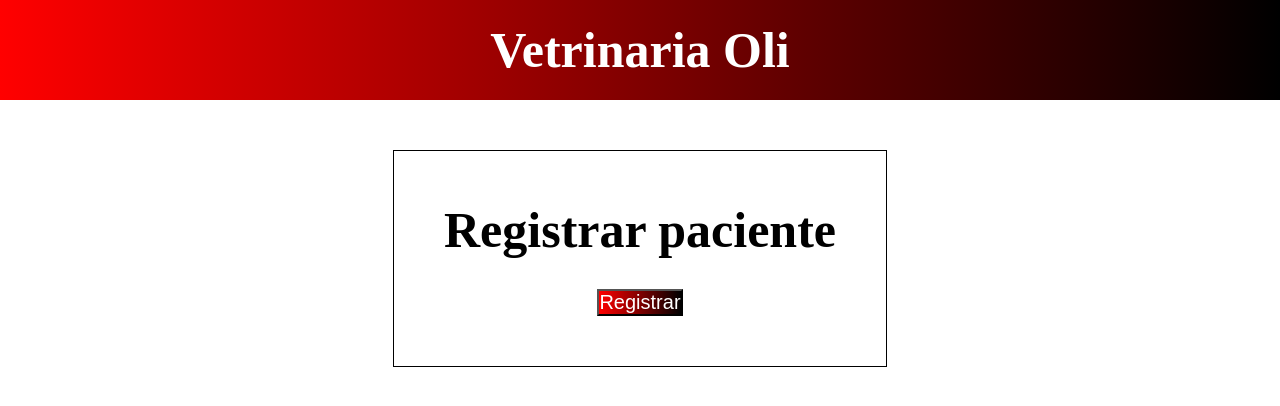
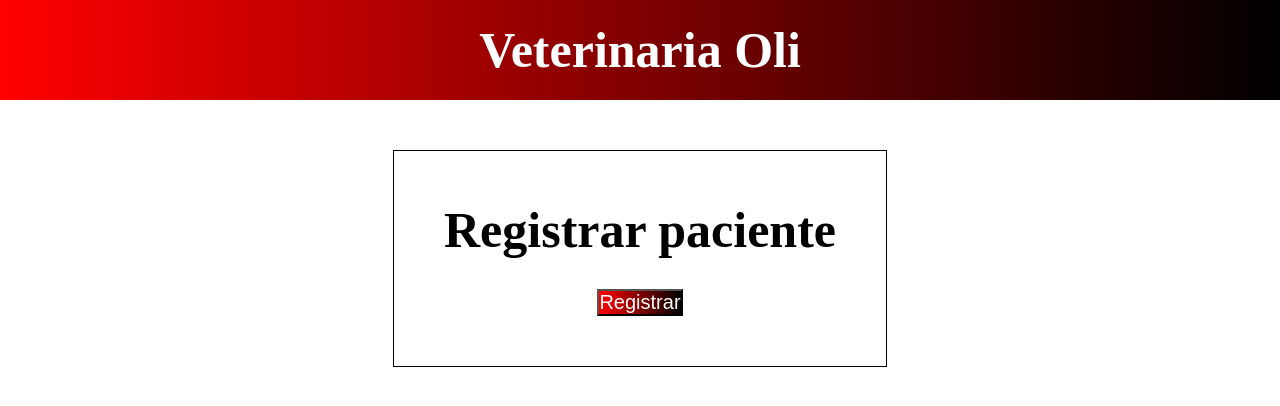
Before and after one commit to GabidaS1999/CoderJs-Jose-da-Silva, a plain HTML site: page index.html in a window 1280 px wide. Drawn offline with Linux system fonts and the light colour scheme.

Commit message:
correcion de titulo

```diff
--- a/index.html
+++ b/index.html
@@ -10,7 +10,7 @@
 <body>
     <header>
         <nav class="navegador">
-            <h1 class="titulo">Vetrinaria Oli</h1>
+            <h1 class="titulo">Veterinaria Oli</h1>
         </nav>
     </header>
     <main>
```
